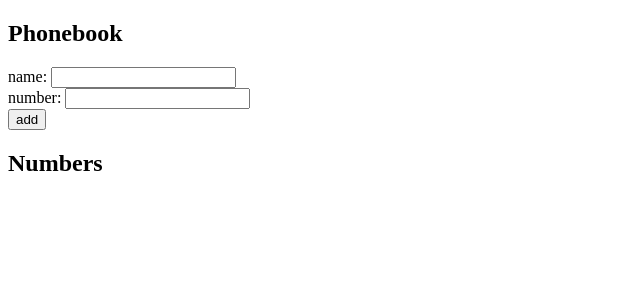
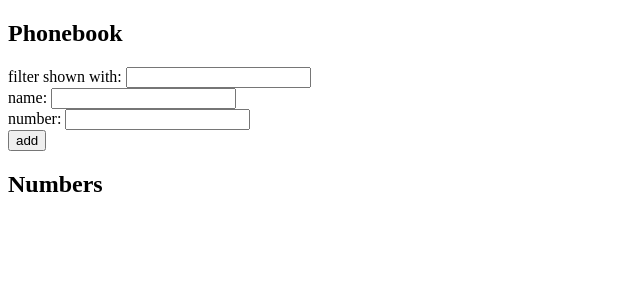
Before and after one commit to hyohyo814/full-stack-open-sub, a React (Create React App) app in the folder part2/phonebook/: page / in a window 1280 px wide. Shown: the top 300 px of the page, without its empty margins (0-640 px from the left). Built offline with nearby package versions, Linux system fonts and the light colour scheme.

Commit message:
Added a filter function and forming the base code that controls the filtered display and allows for realtime rendering alongside text input

```diff
--- a/part2/phonebook/src/App.js
+++ b/part2/phonebook/src/App.js
@@ -6,23 +6,27 @@ const App = () => {
   ])
   const [newName, setNewName] = useState('')
   const [newNumber, setNewNumber] = useState('')
+  const [showName, setShowName] = useState('')
+  const [filterName, setFilterName] = useState([
+    { name: '', number: '', id:'' }
+  ])
 
-  const addName = (event) => {
+  const addContact = (event) => {
     event.preventDefault()
     console.log('button clicked', event.target)
 
     //prevent user from entering a blank input
-    if ( newName === '' ) {
+    if (newName === '') {
       alert(`Please input a valid name!`)
       return
     }
 
-    if (newNumber === '' ) {
+    if (newNumber === '') {
       alert(`Please input a valid number`)
       return
     }
 
-    const personObj ={
+    const personObj = {
       name: newName,
       number: newNumber,
       id: persons.length + 1,
@@ -40,9 +44,10 @@ const App = () => {
     //use the size function of Set to compare unique name entries and check for change in size
     //as indicator of a non unique entry
     const check = new Set()
-    console.log(check)
+    console.log(`precheck ${check}`)
     const nameExists = postPerson.some((persons) => check.size === check.add(persons.name).size)
     const numberExists = postPerson.some((persons) => check.size === check.add(persons.number).size)
+    console.log(`postcheck ${check}`)
 
     console.log(nameExists)
 
@@ -70,25 +75,47 @@ const App = () => {
     setNewName(event.target.value)
   }
 
+  const handleNameFilter = (event) => {
+    console.log(`filtering name: ${event.target.value}`)
+    setShowName(event.target.value)
+    //console.log(showName)
+    const currShowName = event.target.value
+    const filterOut = persons.filter((persons) => persons.name.toLowerCase().indexOf(currShowName.toLowerCase()) >= 0)
+    console.log(filterOut)
+    setFilterName(filterOut)
+  }
+
+  console.log(filterName)
+
   const handleNumberChange = (event) => {
     console.log(`number: ${event.target.value}`)
     setNewNumber(event.target.value)
   }
 
+  const DisplayFilt = ({ props }) => (
+    props.map(persons => <p key={persons.id}>{persons.name} {persons.number}</p>)
+  )
+
   return (
     <div>
       <h2>Phonebook</h2>
-      <form onSubmit={addName}>
+      <form onSubmit={addContact}>
+        <div>
+          filter shown with: <input
+            value={showName}
+            onChange={handleNameFilter}
+          />
+        </div>
         <div>
           name: <input
-          value={newName}
-          onChange={handleNameChange}
+            value={newName}
+            onChange={handleNameChange}
           />
         </div>
         <div>
           number: <input
-          value={newNumber}
-          onChange={handleNumberChange}
+            value={newNumber}
+            onChange={handleNumberChange}
           />
         </div>
         <div>
@@ -96,6 +123,9 @@ const App = () => {
         </div>
       </form>
       <h2>Numbers</h2>
+      <div>
+        <DisplayFilt key={filterName.id} props={filterName} />
+      </div>
     </div>
   )
 }
```
